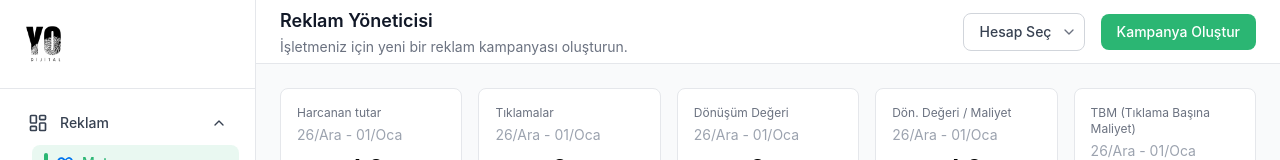
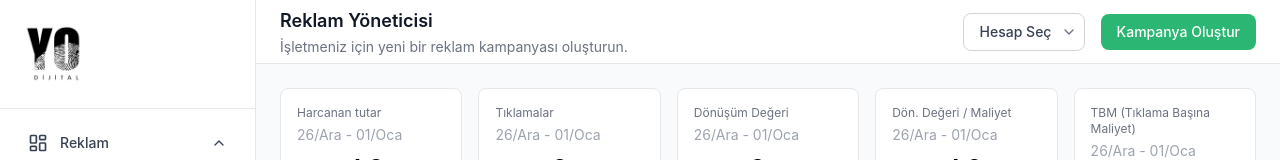
Before and after one commit to onursuay/YoAi-Project, a Next.js app: page /dashboard/reklam/meta in a window 1280 px wide. Shown: the top 160 px of the page. Built offline with nearby package versions, Linux system fonts and the light colour scheme; no server answers.

Commit message:
fix: increase logo to 60x24

```diff
--- a/components/SidebarNav.tsx
+++ b/components/SidebarNav.tsx
@@ -28,8 +28,8 @@ export default function SidebarNav() {
         <Image
           src="/logos/yoai-logo.png"
           alt="YoAI"
-          width={40}
-          height={16}
+          width={60}
+          height={24}
           className="object-contain"
         />
       </div>
```
